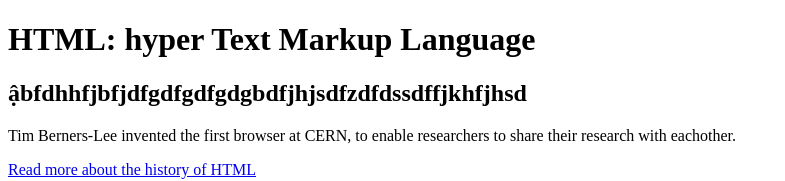
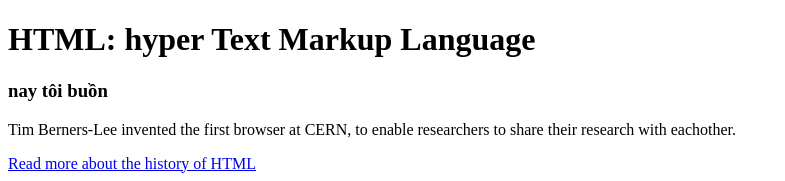
Before and after one commit to chiendh2cm1/GitProject, a plain HTML site: page anh.html in a window 1280 px wide. Shown: the top 181 px of the page, without its empty margins (0-785 px from the left). Drawn offline with Linux system fonts and the light colour scheme.

Commit message:
sua lan 2

```diff
--- a/anh.html
+++ b/anh.html
@@ -6,7 +6,7 @@
 </head>
 <body>
 <h1>HTML: hyper Text Markup Language</h1>
-<h2>ậbfdhhfjbfjdfgdfgdfgdgbdfjhjsdfzdfdssdffjkhfjhsd</h2>
+<h3> nay tôi buồn </h3>
 <p>Tim Berners-Lee invented the first browser at CERN, to enable researchers to share their research with eachother.</p>
 <a target="_blank" href="http://home.web.cern.ch/topics/birth-web">Read more about the history of HTML
     <p>
```
